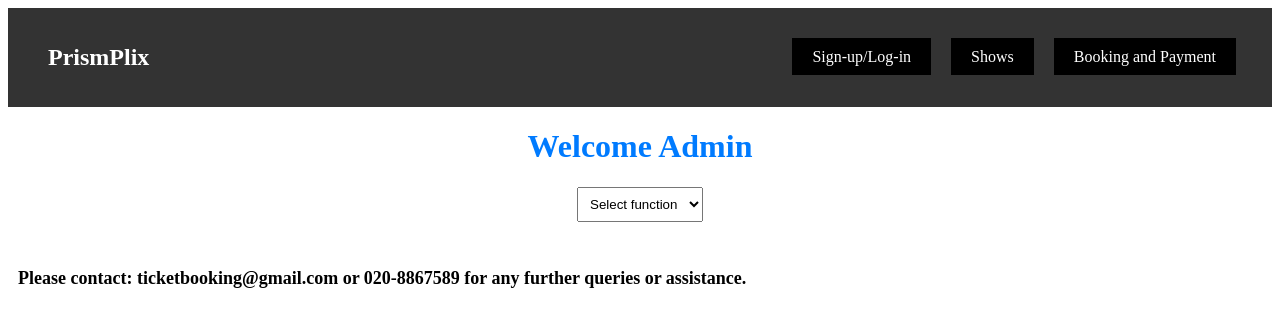
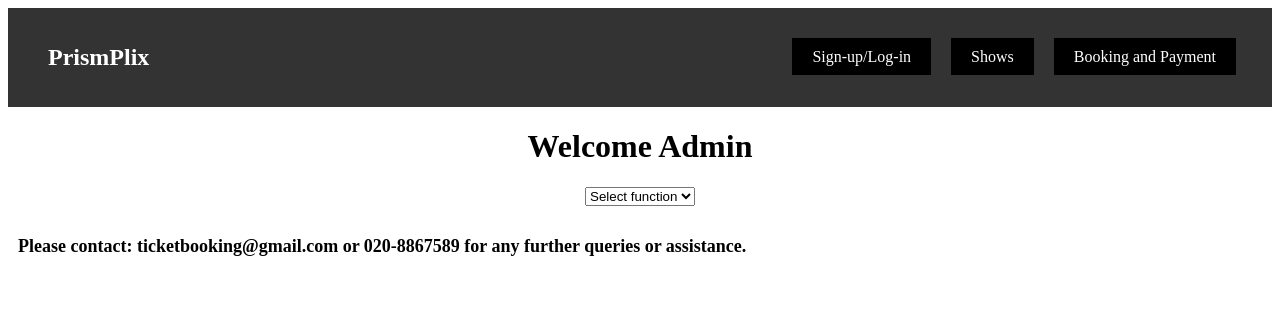
Before and after one commit to DevastatingRPG/MovieTicketSystem, a Next.js app in the folder client/: page /admin in a window 1280 px wide. Shown: the top 326 px of the page. Built offline with nearby package versions, Linux system fonts and the light colour scheme.

Commit message:
removed styles

```diff
--- a/client/pages/login.jsx
+++ b/client/pages/login.jsx
@@ -3,7 +3,6 @@ import React, { useState } from 'react';
 import styles from 'styles/login.module.css'; // Import the local styles
 import Layout from '../components/layout';
 import Link from 'next/link';
-import 'styles/navbar.css';
 import Navbar from '@/components/navbar';
 import { postData } from '@/utilities/fetching';
 import { useRouter } from 'next/router';
--- a/client/styles/admin.module.css
+++ b/client/styles/admin.module.css
@@ -1,11 +1,11 @@
 /* Admin.module.css */
 
 .AdminPage {
-    text-align: center;
-    margin: 20px;
-  }
+  text-align: center;
+  margin: 20px;
+}
 
-  h1 {
+/* h1 {
     color: #007bff;
   }
 
@@ -30,3 +30,4 @@
   input[type="submit"]:hover {
     background-color: #0056b3;
   }
+   */
```
